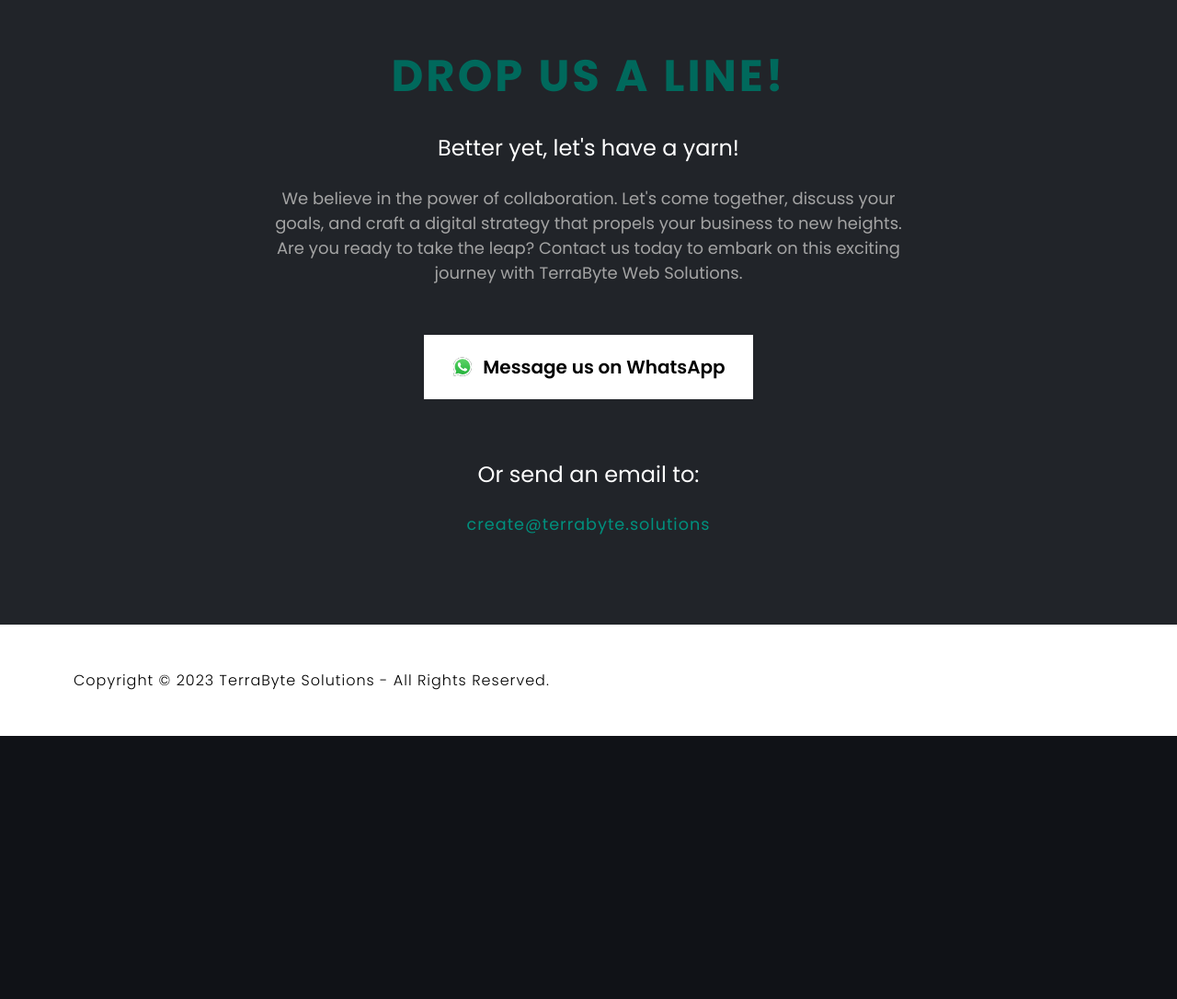
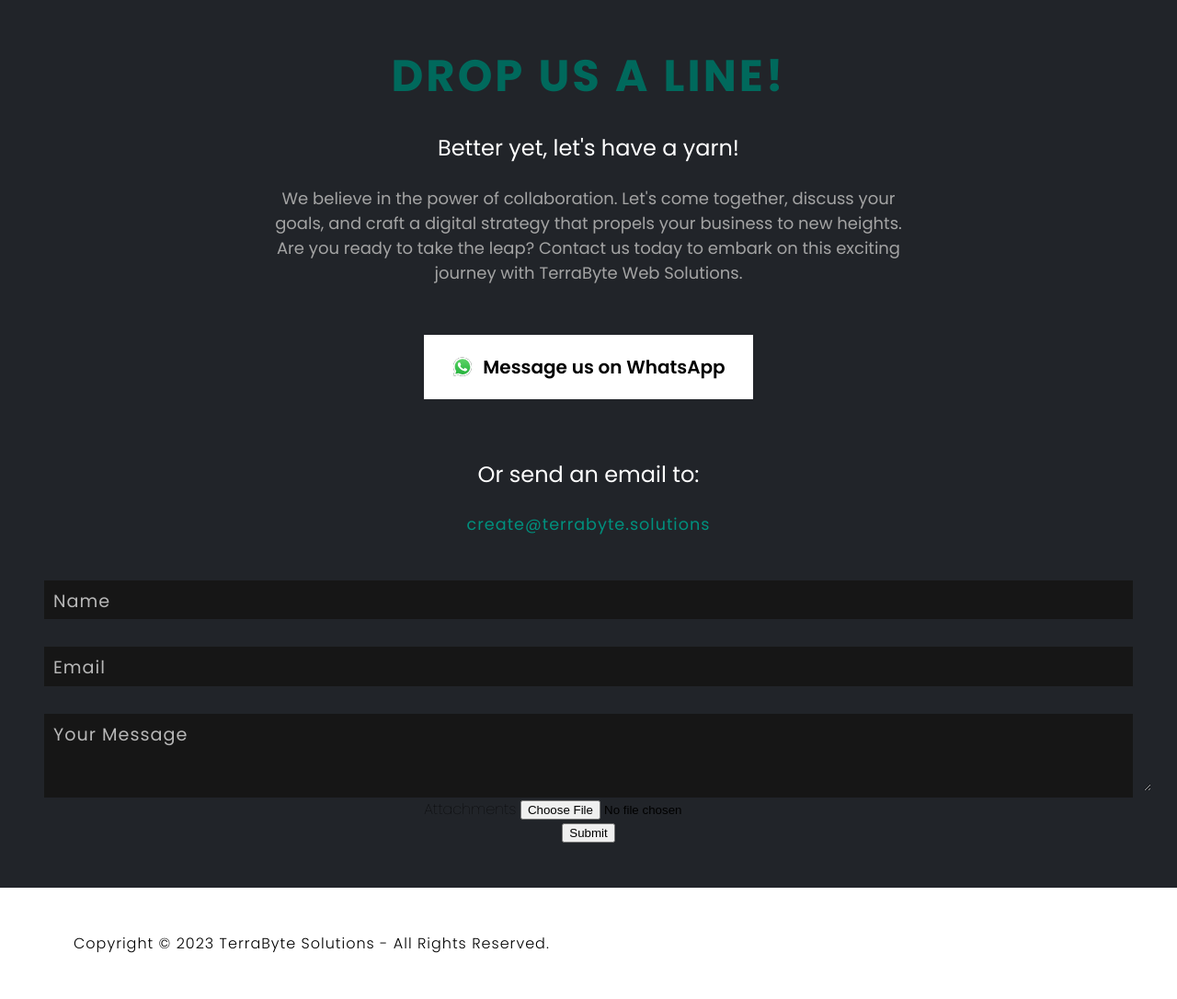
Before and after one commit to gavinwalters/TerraByte-Static, a PHP site: page / in a window 1280 px wide. Shown: the part 3648-4734 px from the top of the page at 92% size. Before the commit the page ends 4448 px from the top, so only its background shows below. Run offline with PHP 8.4, Linux system fonts and the light colour scheme; some libraries are stand-ins or nearby versions.

Commit message:
form styling - floating input

```diff
--- a/index.html
+++ b/index.html
@@ -375,8 +375,28 @@
       <h3>Or send an email to:</h3>
       <a href="mailto:create@terrabyte.solutions">create@terrabyte.solutions</a>
 
-      <div class="form"><script src="/js/static.elfsight.com-platform.js" data-use-service-core defer></script>
-        <div class="elfsight-app-bf951af6-5b09-4b09-8eb3-39149754ffdd"></div></div>
+      <!-- <div class="form"><script src="/js/static.elfsight.com-platform.js" data-use-service-core defer></script>
+        <div class="elfsight-app-bf951af6-5b09-4b09-8eb3-39149754ffdd"></div></div> -->
+        <form action="/action_page.php" class="form">
+          <div class="FormField">
+            <input type="text" id="name" name="name" placeholder="What do we call you?" required>
+
+            <label for="name">Name</label>
+          </div>
+          <div class="FormField">
+            <input type="email" id="email" name="email" placeholder="ex: myname@example.com" required>
+
+            <label for="email">Email</label>
+          </div>
+          <div class="FormField">
+            <textarea name="message" id="message" placeholder="Let us hear what's on your mind!" required></textarea>
+
+            <label for="message">Your Message</label>
+          </div>
+          <label for="file">Attachments</label>
+          <input type="file" id="file" name="filename"><br>
+          <input type="submit" id="submit" value="Submit">
+        </form>
       </section>
       <!-- CONTACT FORM ENDS -->
         <footer>
--- a/style.css
+++ b/style.css
@@ -483,13 +483,102 @@
   font-family: "Poppins", Arial, Helvetica, sans-serif;
   font-weight: 100;
 }
-#contact .form .cyzagu {
-  color: white !important;
+#contact .form div.FormField {
+  background-color: rgb(22, 22, 22);
+  width: 100%;
+  margin-top: 30px;
+  position: relative;
 }
-#contact .form label {
+#contact .form div.FormField input {
+  width: 100%;
+  border: none;
+  outline: none;
+  font-size: 1.2em;
+  padding: 7px 10px;
+  color: white;
+  background-color: transparent;
+  height: 1.5em;
+}
+#contact .form div.FormField input:focus {
+  border-width: 0 0 2px 0;
+  border-style: solid;
+  border-color: #00907e;
+}
+#contact .form div.FormField input:focus + label, #contact .form div.FormField input:valid + label {
+  top: -15px;
+  font-size: 1em;
+  color: #00b7a1;
+}
+#contact .form div.FormField input:not(:focus)::-moz-placeholder {
+  color: transparent;
+}
+#contact .form div.FormField input:not(:focus)::placeholder {
+  color: transparent;
+}
+#contact .form div.FormField input::-moz-placeholder {
+  font-family: "Poppins", Arial, Helvetica, sans-serif;
+  font-size: 0.8em;
+  font-weight: 300;
+  letter-spacing: 1px;
+  color: rgb(150, 150, 150);
+}
+#contact .form div.FormField input::placeholder {
+  font-family: "Poppins", Arial, Helvetica, sans-serif;
+  font-size: 0.8em;
+  font-weight: 300;
+  letter-spacing: 1px;
+  color: rgb(150, 150, 150);
+}
+#contact .form div.FormField label {
+  position: absolute;
+  left: 10px;
+  color: rgb(183, 183, 183);
   font-weight: 400 !important;
-  font-size: 16px;
+  font-size: 1.2em;
   letter-spacing: 1px;
+  top: 8px;
+  pointer-events: none;
+  transition: 0.2s;
+}
+#contact .form div.FormField textarea {
+  width: 100%;
+  border: none;
+  outline: none;
+  font-size: 1.2em;
+  padding: 7px 10px;
+  color: WHITE;
+  background-color: transparent;
+  height: 4.5em;
+}
+#contact .form div.FormField textarea:focus {
+  border-width: 0 0 2px 0;
+  border-style: solid;
+  border-color: #00907e;
+}
+#contact .form div.FormField textarea:focus + label, #contact .form div.FormField textarea:valid + label {
+  top: -15px;
+  font-size: 1em;
+  color: #00b7a1;
+}
+#contact .form div.FormField textarea:not(:focus)::-moz-placeholder {
+  color: transparent;
+}
+#contact .form div.FormField textarea:not(:focus)::placeholder {
+  color: transparent;
+}
+#contact .form div.FormField textarea::-moz-placeholder {
+  font-family: "Poppins", Arial, Helvetica, sans-serif;
+  font-size: 0.8em;
+  font-weight: 300;
+  letter-spacing: 1px;
+  color: rgb(150, 150, 150);
+}
+#contact .form div.FormField textarea::placeholder {
+  font-family: "Poppins", Arial, Helvetica, sans-serif;
+  font-size: 0.8em;
+  font-weight: 300;
+  letter-spacing: 1px;
+  color: rgb(150, 150, 150);
 }
 #contact .form button {
   font-weight: 500 !important;
--- a/style.scss
+++ b/style.scss
@@ -546,14 +546,104 @@
     font-family: "Poppins", Arial, Helvetica, sans-serif;
     font-weight: 100;
 
-    .cyzagu {
-      color: white !important;
-    }
+    // .cyzagu {
+    //   color: white !important;
+    // }
 
-    label {
-      font-weight: 400 !important;
-      font-size: 16px;
-      letter-spacing: 1px;
+    // label {
+    //   color: rgb(183, 183, 183);
+    //   font-weight: 400 !important;
+    //   font-size: 16px;
+    //   letter-spacing: 1px;
+    // }
+    div.FormField {
+      background-color: rgb(22, 22, 22);
+      width: 100%;
+
+      margin-top: 30px;
+      position: relative;
+
+      input {
+        width: 100%;
+        border: none;
+        outline: none;
+        font-size: 1.2em;
+        padding: 7px 10px;
+        color: white;
+        background-color: transparent;
+        height: 1.5em;
+
+        &:focus {
+          border-width: 0 0 2px 0;
+          border-style: solid;
+          border-color: #00907e;
+        }
+        &:focus + label,
+        &:valid + label {
+          top: -15px;
+          font-size: 1em;
+          color: #00b7a1;
+        }
+        &:not(:focus)::placeholder {
+          color: transparent;
+        }
+        &::placeholder {
+          font-family: "Poppins", Arial, Helvetica, sans-serif;
+
+          font-size: 0.8em;
+          font-weight: 300;
+          letter-spacing: 1px;
+          color: rgb(150, 150, 150);
+        }
+        // &:invalid + label {
+        //   color: red;
+        // }
+      }
+
+      label {
+        position: absolute;
+        left: 10px;
+        color: rgb(183, 183, 183);
+        font-weight: 400 !important;
+        font-size: 1.2em;
+        letter-spacing: 1px;
+        top: 8px;
+        pointer-events: none;
+        transition: 0.2s;
+      }
+
+      textarea {
+        width: 100%;
+        border: none;
+        outline: none;
+        font-size: 1.2em;
+        padding: 7px 10px;
+        color: WHITE;
+        background-color: transparent;
+        height: 4.5em;
+
+        &:focus {
+          border-width: 0 0 2px 0;
+          border-style: solid;
+          border-color: #00907e;
+        }
+        &:focus + label,
+        &:valid + label {
+          top: -15px;
+          font-size: 1em;
+          color: #00b7a1;
+        }
+        &:not(:focus)::placeholder {
+          color: transparent;
+        }
+        &::placeholder {
+          font-family: "Poppins", Arial, Helvetica, sans-serif;
+          font-size: 0.8em;
+          font-weight: 300;
+          letter-spacing: 1px;
+          color: rgb(150, 150, 150);
+        }
+      }
     }
 
     button {
```
Also changed, not shown: 1 other file.
